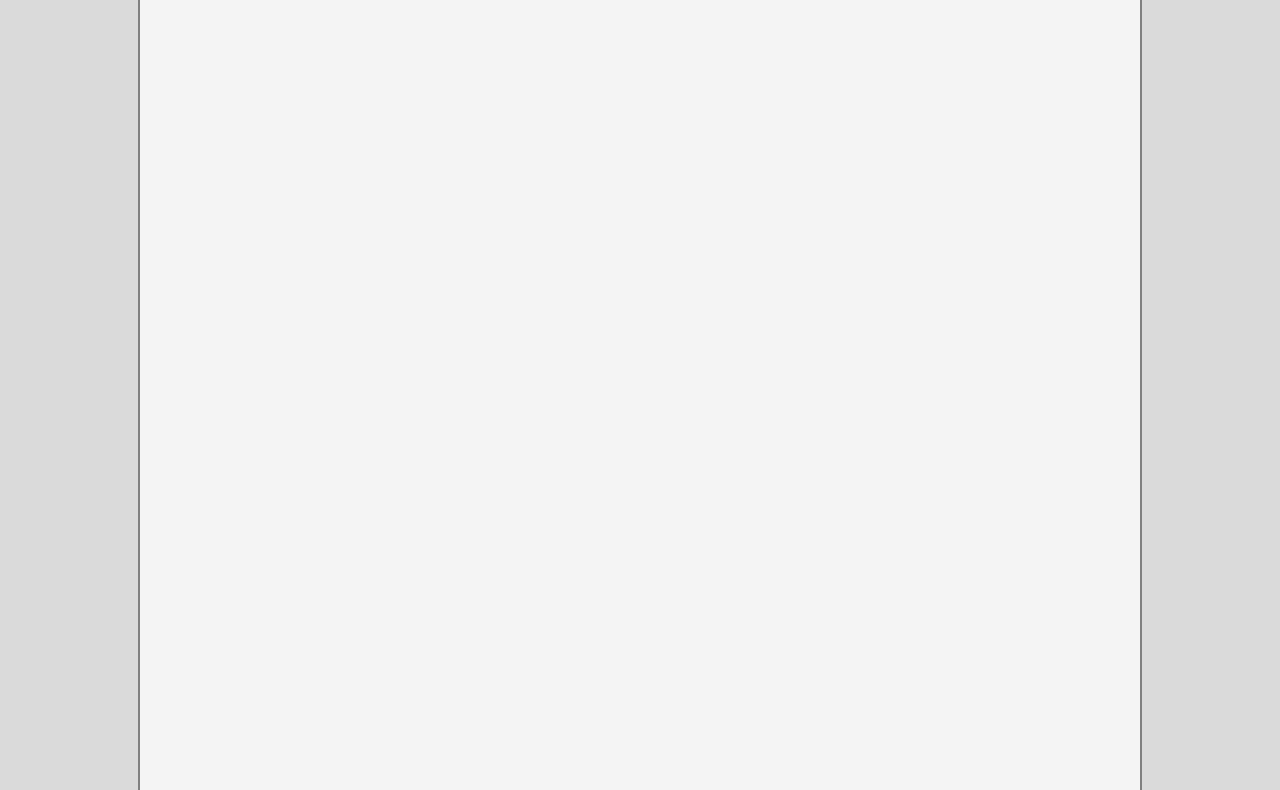
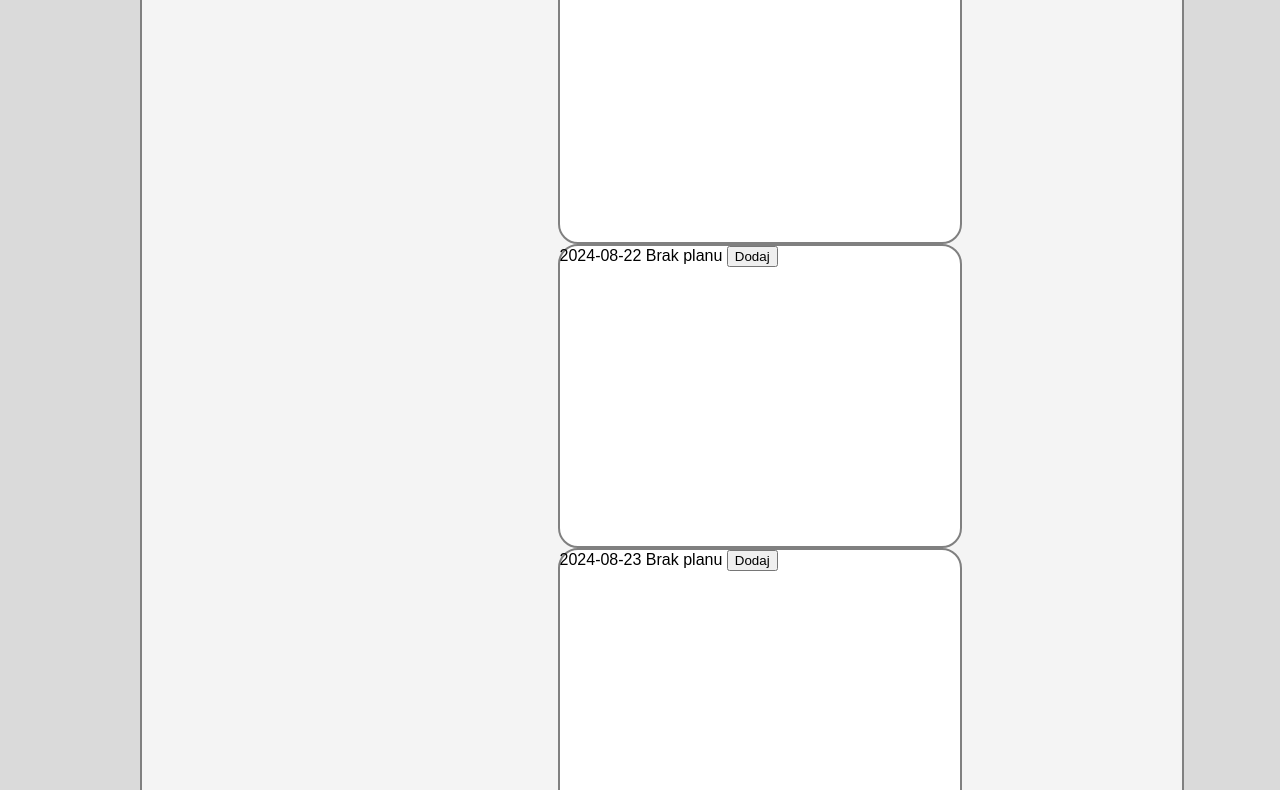
Before and after one commit to DawidKrasinski/TrainingPlan, a website built with Parcel: page addTrainingPlan.html in a window 1280 px wide. Shown: the part 112-902 px from the top of the page. Built offline with nearby package versions, Linux system fonts and the light colour scheme.

Commit message:
poprawiono edytowanie planu treningowego

```diff
--- a/addTrainingPlan.html
+++ b/addTrainingPlan.html
@@ -8,8 +8,14 @@
       href="https://cdnjs.cloudflare.com/ajax/libs/font-awesome/6.6.0/css/all.min.css"
     />
     <link rel="stylesheet" href="compile.css" />
+    <script src="script.js"></script>
   </head>
   <body>
-    <div id="addTrainingPlan"></div>
+    <div id="container">
+      <div id="addTrainingPlan">
+        <span class="name">PLAN TRENINGOWY</span>
+        <div id="calendar"></div>
+      </div>
+    </div>
   </body>
 </html>
--- a/script.js
+++ b/script.js
@@ -1,37 +1,38 @@
-// const exercisePlan = {
-//      '2024-08-05': [
-//          {
-//              name: 'Przysiady',
-//              reps: 8
-//          }
-//      ]
-//  }
+const exercisePlan = {
+     '2024-08-05': [
+         {
+             name: 'Przysiady',
+             reps: 8
+         }
+     ]
+ }
 
-//  function dateToString (date) {
-//      return date.toISOString().split('T')[0]
-//  }
-//  const ONE_DAY_IN_MS = 24 * 60 * 60 *1000
-//  function renderCalendar () {
-//      const calendarNode = document.getElementById('calendar')
-//      const today = new Date()
-//      let calendarHTML = ''
-//      for (let i = 0; i < 3; i++) {
-//          const day = dateToString(new Date(today.getTime() + ONE_DAY_IN_MS * i))
-//          const plan = exercisePlan[day]
-//          calendarHTML += `<div class="day">
-//              ${day}
-//              ${plan ? `<ul>
-//                  ${plan.map(exercise => `<li>${exercise.name} - ${exercise.reps}</li>`)
-//                  }
-//              </ul>` : 'Brak planu'}
-//              <button>Dodaj</button>
-//          </div>`
-//      }
-//      calendarNode.innerHTML = calendarHTML
-//  }
+ function dateToString (date) {
+     return date.toISOString().split('T')[0]
+ }
+ const ONE_DAY_IN_MS = 24 * 60 * 60 *1000
+ function renderCalendar () {
+     const calendarNode = document.getElementById('calendar')
+     const today = new Date()
+     let calendarHTML = ''
+     for (let i = 0; i < 8; i++) {
+         const day = dateToString(new Date(today.getTime() + ONE_DAY_IN_MS * i))
+         const plan = exercisePlan[day]
+         calendarHTML += `<div class="day">
+             ${day}
+             ${plan ? `<ul>
+                 ${plan.map(exercise => `<li>${exercise.name} - ${exercise.reps}</li>`)
+                 }
+             </ul>` : 'Brak planu'}
+             <button>Dodaj</button>
+         </div>`
+     }
+     calendarNode.innerHTML = calendarHTML
+ }
+
 
  document.addEventListener('DOMContentLoaded', () => {
-    //renderCalendar()
+    renderCalendar()
      const weightInput = document.querySelector('#KG_calculator')
      const repInput = document.querySelector('#REP_calculator')
      const masaInput = document.querySelector('#BodyWeight_calculator')
--- a/style.scss
+++ b/style.scss
@@ -27,17 +27,14 @@ body {
   border: 2px solid gray;
   border-radius: 30px;
   background-color: #f4f4f4;
+}
 
-  .day {
-    background-color: white;
-    margin-left: 33px;
-    margin-top: 20px;
-    min-width: 270px;
-    min-height: 220px;
-    float: left;
-    border: 2px solid gray;
-    border-radius: 20px;
-  }
+.day {
+  background-color: white;
+  width: 400px;
+  height: 300px;
+  border: 2px solid gray;
+  border-radius: 20px;
 }
 
 #achivments {
@@ -64,6 +61,8 @@ body {
 }
 
 .button {
+  color: black;
+  text-decoration: none;
   display: inline-block;
   padding: 0 5px;
   text-align: center;
@@ -140,11 +139,14 @@ body {
 
 #addTrainingPlan {
   margin-top: 30px;
+  padding: 20px;
   width: 1000px;
-  height: 900px;
+  height: auto;
   border: 2px solid gray;
   border-radius: 30px;
   margin-left: auto;
   margin-right: auto;
   background-color: #f4f4f4;
+  display: flex;
+  flex-wrap: wrap;
 }
```
Also changed, not shown: index.html (+0 -1 lines), compile.css, 1 other file.
